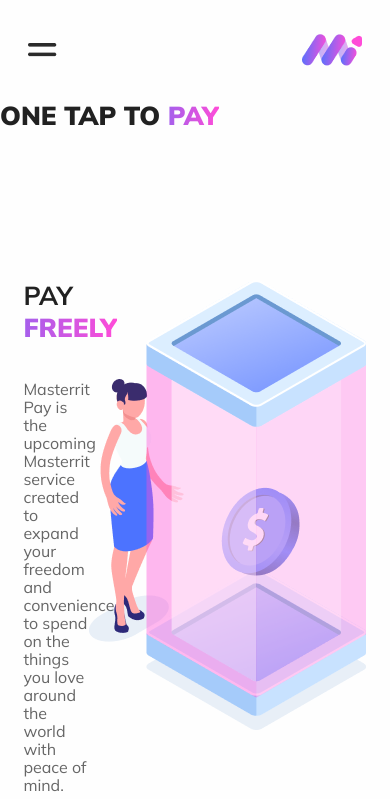
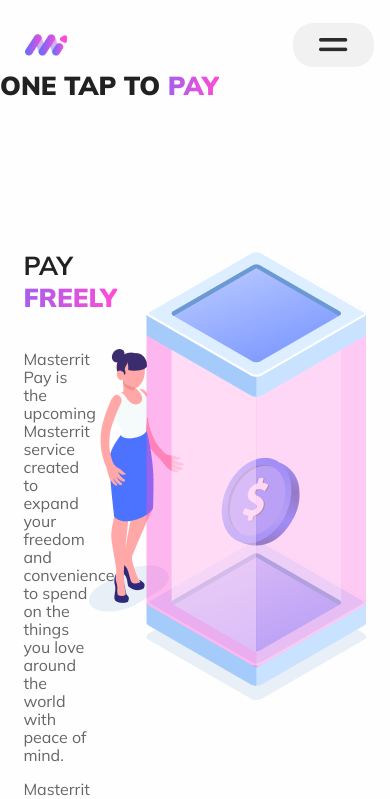
Before and after one commit to hamzahmd/masterrit, a React (Create React App) app: page /card in a window 390 px wide. Shown: the top 799 px of the page. Built offline with nearby package versions, Linux system fonts and the light colour scheme.

Commit message:
Fixing Navbar Icon for Mobile version

```diff
--- a/src/components/Home/Section1.js
+++ b/src/components/Home/Section1.js
@@ -92,8 +92,8 @@
   },
   headerController: {
     [theme.breakpoints.down("sm")]: {
-      marginBottom: "50px",
-      marginTop: "50px",
+      marginBottom: "60px",
+      marginTop: "25px",
       zIndex: 1000,
     },
   },
--- a/src/components/Wrapper/Navbar.js
+++ b/src/components/Wrapper/Navbar.js
@@ -18,6 +18,8 @@
     height: "100px",
     [theme.breakpoints.only("xs")]: {
       flexGrow: 0,
+      height: "60px",
+      marginTop: "10px",
     },
   },
   menuButton: {
@@ -69,6 +71,21 @@
     [theme.breakpoints.up("sm")]: {
       display: "none",
     },
+  },
+  logoImg: {
+    [theme.breakpoints.down("sm")]: {
+      width: "70%",
+    },
+  },
+  logoContainer: {
+    [theme.breakpoints.down("sm")]: {
+      padding: "0",
+    },
+  },
+  drawMenuBtn: {
+    padding: "15px 26px",
+    borderRadius: "20px",
+    background: "rgba(0, 0, 0, 0.05)",
   },
 }));
 
@@ -176,20 +193,22 @@
           </div>
           <div className={classes.sectionMobile}>
             <IconButton
+              aria-label="show 4 new mails"
+              color="inherit"
+              onClick={() => history.push("/")}
+              className={classes.logoContainer}
+            >
+              <img src={Logo} className={classes.logoImg} />
+            </IconButton>
+            <IconButton
               aria-label="show more"
               aria-controls={mobileMenuId}
               aria-haspopup="true"
               onClick={handleMobileMenuOpen}
               color="inherit"
+              className={classes.drawMenuBtn}
             >
-              <img src={DrawerIcon} />
-            </IconButton>
-            <IconButton
-              aria-label="show 4 new mails"
-              color="inherit"
-              onClick={() => history.push("/")}
-            >
-              <img src={Logo} />
+              <img src={DrawerIcon} alt="drawer" />
             </IconButton>
           </div>
         </Toolbar>
--- a/src/index.css
+++ b/src/index.css
@@ -3,6 +3,7 @@
 }
 
 body {
+  max-width: 1350px;
   width: 100vw;
   overflow-x: hidden;
   margin: 0;
```
